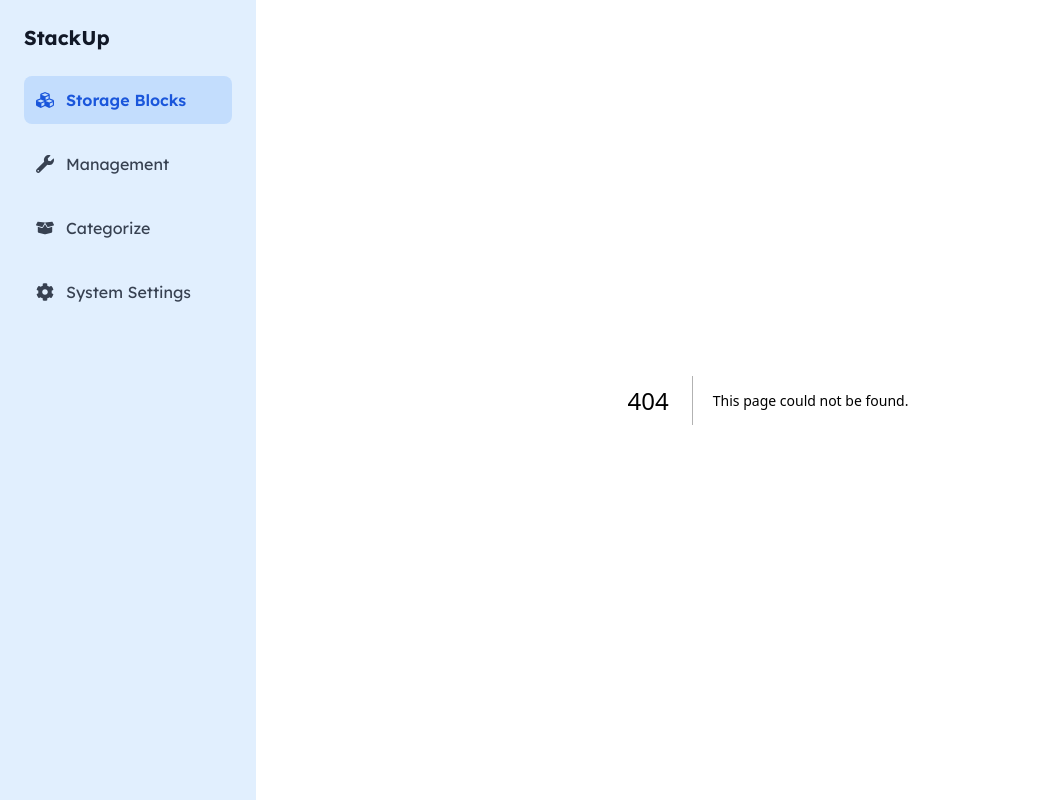
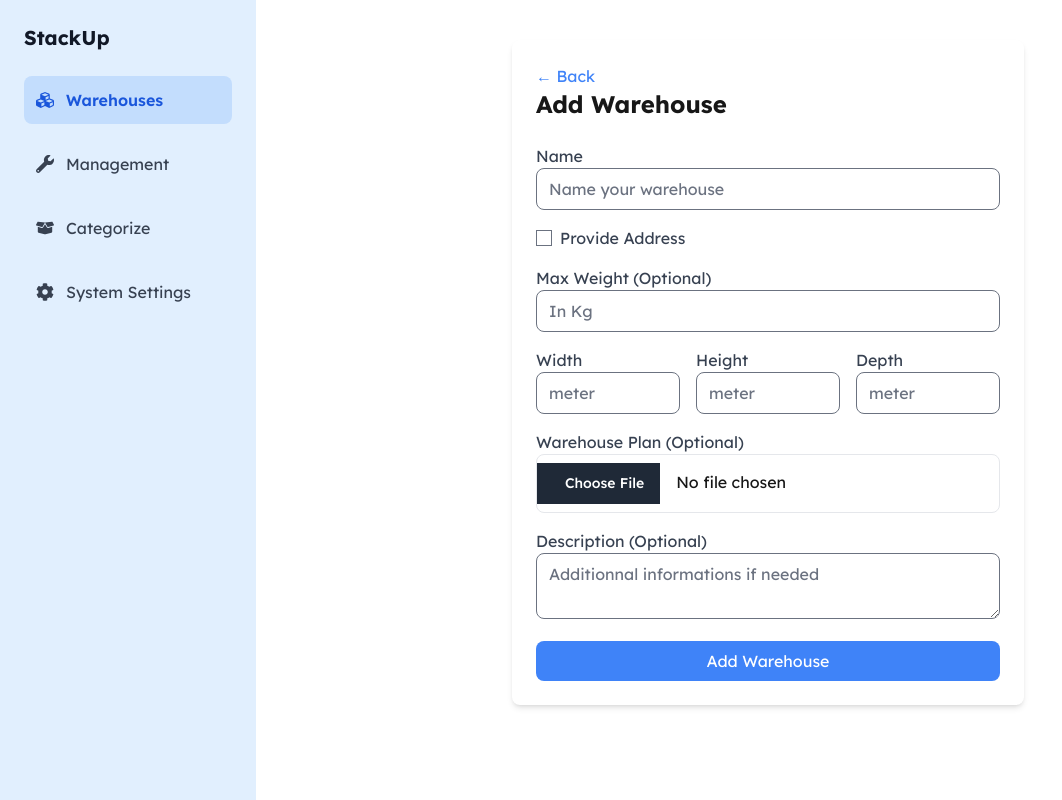
Before and after one commit to Mondherlol/StackUp, a Next.js app in the folder packages/frontend/: page /add-warehouse in a window 1280 px wide. Before the commit this address had no page. Shown: the whole page, without its empty margins (0-1062 px from the left). Built offline with nearby package versions, Linux system fonts and the light colour scheme.

Commit message:
Add warehouse interface

```diff
--- /dev/null
+++ b/packages/frontend/src/app/add-warehouse/page.js
@@ -0,0 +1,212 @@
+"use client";
+import { useState } from "react";
+import "tailwindcss/tailwind.css";
+import Link from "next/link";
+import { useRouter } from "next/navigation";
+import axiosInstance from "@/utils/axiosConfig";
+import { toast } from "react-hot-toast";
+
+const AddWarehouse = () => {
+  const router = useRouter();
+
+  const [formData, setFormData] = useState({
+    name: "",
+    address: "",
+    city: "",
+    country: "",
+    maxCapacity: "",
+    maxWeight: "",
+    width: "",
+    height: "",
+    depth: "",
+    planImage: null,
+    description: "",
+  });
+
+  const [showAddress, setShowAddress] = useState(false);
+  const [canSubmit, setCanSubmit] = useState(false);
+
+  const handleChange = (e) => {
+    const { name, value } = e.target;
+    setFormData({
+      ...formData,
+      [name]: value,
+    });
+
+    if (name === "name") {
+      setCanSubmit(value.length > 0);
+    }
+  };
+
+  const handleFileChange = (e) => {
+    setFormData({
+      ...formData,
+      planImage: e.target.files[0],
+    });
+  };
+
+  const handleSubmit = async (e) => {
+    e.preventDefault();
+
+    try {
+      const response = await axiosInstance.post("/warehouse", formData);
+
+      console.log(response.data);
+      toast.success("Warehouse created successfully");
+
+      router.push("/warehouses");
+    } catch (error) {
+      toast.error(error.response?.data?.message || "Warehouse creation failed");
+    }
+  };
+
+  return (
+    <div className="max-w-lg mx-auto mt-10 p-6 bg-white rounded-lg shadow-md">
+      <Link href="/warehouses" className="mb-4 text-blue-500 hover:underline">
+        &larr; Back
+      </Link>
+      <h2 className="text-2xl font-bold mb-6">Add Warehouse</h2>
+      <form onSubmit={handleSubmit}>
+        <div className="mb-4">
+          <label className="block text-gray-700">Name</label>
+          <input
+            type="text"
+            name="name"
+            value={formData.name}
+            onChange={handleChange}
+            placeholder="Name your warehouse"
+            className="w-full px-3 py-2 border rounded-lg"
+            required
+          />
+        </div>
+        <div className="mb-4 flex items-center">
+          <input
+            type="checkbox"
+            id="showAddress"
+            checked={showAddress}
+            onChange={() => setShowAddress(!showAddress)}
+            className="mr-2"
+          />
+          <label htmlFor="showAddress" className="text-gray-700">
+            Provide Address
+          </label>
+        </div>
+        {showAddress && (
+          <>
+            <div className="mb-4">
+              <label className="block text-gray-700">Address</label>
+              <input
+                type="text"
+                name="address"
+                value={formData.address}
+                onChange={handleChange}
+                placeholder="1234 Main St"
+                className="w-full px-3 py-2 border rounded-lg"
+              />
+            </div>
+            <div className="mb-4">
+              <label className="block text-gray-700">City</label>
+              <input
+                type="text"
+                name="city"
+                value={formData.city}
+                onChange={handleChange}
+                placeholder="Example City"
+                className="w-full px-3 py-2 border rounded-lg"
+              />
+            </div>
+            <div className="mb-4">
+              <label className="block text-gray-700">Country</label>
+              <input
+                type="text"
+                name="country"
+                value={formData.country}
+                onChange={handleChange}
+                placeholder="Country"
+                className="w-full px-3 py-2 border rounded-lg"
+              />
+            </div>
+          </>
+        )}
+        <div className="mb-4">
+          <label className="block text-gray-700">Max Weight (Optional)</label>
+          <input
+            type="number"
+            name="maxWeight"
+            value={formData.maxWeight}
+            onChange={handleChange}
+            placeholder="In Kg"
+            className="w-full px-3 py-2 border rounded-lg"
+          />
+        </div>
+        <div className="grid grid-cols-3 gap-4 mb-4">
+          <div>
+            <label className="block text-gray-700">Width</label>
+            <input
+              type="number"
+              name="width"
+              value={formData.width}
+              onChange={handleChange}
+              placeholder="meter"
+              className="w-full px-3 py-2 border rounded-lg"
+            />
+          </div>
+          <div>
+            <label className="block text-gray-700">Height</label>
+            <input
+              type="number"
+              name="height"
+              value={formData.height}
+              onChange={handleChange}
+              placeholder="meter"
+              className="w-full px-3 py-2 border rounded-lg"
+            />
+          </div>
+          <div>
+            <label className="block text-gray-700">Depth</label>
+            <input
+              type="number"
+              name="depth"
+              value={formData.depth}
+              onChange={handleChange}
+              placeholder="meter"
+              className="w-full px-3 py-2 border rounded-lg"
+            />
+          </div>
+        </div>
+        <div className="mb-4">
+          <label className="block text-gray-700">
+            Warehouse Plan (Optional)
+          </label>
+          <input
+            type="file"
+            name="planImage"
+            accept="image/*"
+            onChange={handleFileChange}
+            className="w-full px-3 py-2 border rounded-lg"
+          />
+        </div>
+
+        <div className="mb-4">
+          <label className="block text-gray-700">Description (Optional)</label>
+          <textarea
+            name="description"
+            value={formData.description}
+            onChange={handleChange}
+            placeholder="Additionnal informations if needed"
+            className="w-full px-3 py-2 border rounded-lg"
+          />
+        </div>
+        <button
+          type="submit"
+          disabled={!canSubmit}
+          className="w-full bg-blue-500 text-white py-2 rounded-lg hover:bg-blue-600"
+        >
+          Add Warehouse
+        </button>
+      </form>
+    </div>
+  );
+};
+
+export default AddWarehouse;
--- a/packages/frontend/src/app/layout.js
+++ b/packages/frontend/src/app/layout.js
@@ -27,10 +27,12 @@ export default function RootLayout({ children }) {
         className={`${geistSans.variable} ${geistMono.variable} antialiased flex`} // Ajout de flex
       >
         <AuthProvider>
-          <Toaster />
           <Navbar />
           <Sidebar />
-          <main className="flex-1">{children}</main>{" "}
+          <main className="flex-1">
+            <Toaster />
+            {children}
+          </main>{" "}
           {/* Permet au contenu de prendre l’espace restant */}
         </AuthProvider>
       </body>
--- a/packages/frontend/src/app/page.js
+++ b/packages/frontend/src/app/page.js
@@ -1,6 +1,7 @@
 "use client";
 
 import { useAuth } from "@/context/AuthContext";
+import Link from "next/link";
 
 export default function HomePage() {
   const { user, logout } = useAuth();
@@ -9,13 +10,20 @@ export default function HomePage() {
     <main className="flex flex-col items-center justify-center min-h-screen bg-gray-100">
       {user ? (
         <div className="mt-6">
-          <h1 className="text-3xl font-bold">Welcome back {user.username} !</h1>
+          <h1 className="text-3xl font-bold">Welcome {user.username} !</h1>
 
-          <button
-            onClick={logout}
-            className="mt-4 px-4 py-2 bg-red-600 text-white rounded-lg hover:bg-red-700"
+          <h4>You don't have any warehouse yet.</h4>
+
+          <Link
+            href={"/add-warehouse"}
+            className="mt-4 px-4 py-2 bg-blue-600 text-white rounded-lg
+            hover:bg-blue-700"
           >
-            Se déconnecter
+            Create a warehouse
+          </Link>
+
+          <button className="mx-4 px-4 py-2 bg-yellow-300 text-white rounded-lg hover:bg-yellow-400">
+            Join an existing warehouse
           </button>
         </div>
       ) : (
--- /dev/null
+++ b/packages/frontend/src/app/warehouses/page.js
@@ -0,0 +1,54 @@
+"use client";
+import React, { useEffect, useState } from "react";
+import Link from "next/link";
+import "tailwindcss/tailwind.css";
+import axiosInstance from "@/utils/axiosConfig";
+
+const WarehousesList = () => {
+  const [warehouses, setWarehouses] = useState([]);
+
+  useEffect(() => {
+    axiosInstance.get("/warehouse").then((response) => {
+      setWarehouses(response.data.warehouses);
+    });
+  }, []);
+
+  return (
+    <div className="max-w-6xl mx-auto p-6">
+      <h2 className="text-3xl font-bold mb-6">Your Warehouses</h2>
+      <Link
+        href="/add-warehouse"
+        className="bg-blue-500 text-white px-4 py-2 rounded-lg hover:bg-blue-600"
+      >
+        + Add Warehouse
+      </Link>
+      <div className="grid grid-cols-1 md:grid-cols-2 lg:grid-cols-3 gap-6 mt-6">
+        {warehouses.map((warehouse) => (
+          <div
+            key={warehouse.id}
+            className="p-4 bg-white rounded-lg shadow-md hover:shadow-lg transition"
+          >
+            <h3 className="text-xl font-semibold mb-2">{warehouse.name}</h3>
+            <p className="text-gray-600">
+              {warehouse.city}, {warehouse.country}
+            </p>
+            <p className="text-gray-700 mt-2 text-sm">
+              {warehouse.description}
+            </p>
+            <p className="text-gray-500 mt-2 text-sm">
+              Max Weight: {warehouse.maxWeight} kg
+            </p>
+            <Link
+              href={`/warehouse/${warehouse._id}`}
+              className="block text-blue-500 mt-4 hover:underline"
+            >
+              View Details →
+            </Link>
+          </div>
+        ))}
+      </div>
+    </div>
+  );
+};
+
+export default WarehousesList;
--- a/packages/frontend/src/components/Sidebar.js
+++ b/packages/frontend/src/components/Sidebar.js
@@ -3,6 +3,7 @@ import { useState, useEffect } from "react";
 import { FiMenu, FiX } from "react-icons/fi";
 import { FaCubes, FaWrench, FaBoxOpen, FaCog } from "react-icons/fa";
 import { LuArrowLeftFromLine } from "react-icons/lu";
+import Link from "next/link";
 
 const Sidebar = () => {
   const [isOpen, setIsOpen] = useState(false);
@@ -32,17 +33,34 @@ const Sidebar = () => {
 
       {/* Sidebar */}
       <div
-        className={`fixed lg:relative top-0 left-0 h-full bg-blue-100 p-6 w-64 transform ${
+        className={`fixed lg:relative top-0 left-0 h-full min-h-screen bg-blue-100 p-6 w-64 transform ${
           isOpen ? "translate-x-0" : "-translate-x-full"
         } lg:translate-x-0 transition-transform duration-300 ease-in-out shadow-lg lg:shadow-none`}
       >
         <h2 className="text-xl font-bold text-gray-900 mb-6">StackUp</h2>
         <nav>
           <ul className="space-y-4">
-            <NavItem icon={<FaCubes />} label="Storage Blocks" active />
-            <NavItem icon={<FaWrench />} label="Management" />
-            <NavItem icon={<FaBoxOpen />} label="Categorize" />
-            <NavItem icon={<FaCog />} label="System Settings" />
+            <NavItem
+              href="/warehouses"
+              icon={<FaCubes />}
+              label="Warehouses"
+              active
+            />
+            <NavItem
+              href="/management"
+              icon={<FaWrench />}
+              label="Management"
+            />
+            <NavItem
+              href="/categorize"
+              icon={<FaBoxOpen />}
+              label="Categorize"
+            />
+            <NavItem
+              href="/settings"
+              icon={<FaCog />}
+              label="System Settings"
+            />
           </ul>
           <button
             className="absolute bottom-4 left-4 bg-blue-600 text-white p-3 rounded-full shadow-lg focus:outline-none xl:hidden"
@@ -58,9 +76,11 @@ const Sidebar = () => {
   );
 };
 
-const NavItem = ({ icon, label, active }) => {
+const NavItem = ({ icon, label, href, active }) => {
   return (
-    <li
+    <li>
+      <Link href={href} passHref>
+        <div
           className={`flex items-center space-x-3 p-3 rounded-lg cursor-pointer transition duration-200 ease-in-out ${
             active
               ? "bg-blue-200 text-blue-700 font-semibold"
@@ -69,6 +89,8 @@ const NavItem = ({ icon, label, active }) => {
         >
           <span className="text-lg">{icon}</span>
           <span>{label}</span>
+        </div>
+      </Link>
     </li>
   );
 };
```
Also changed, not shown: 2 other files (tests, documents, lock files or other folders). Lines whose indentation alone changed are shown as unchanged.
